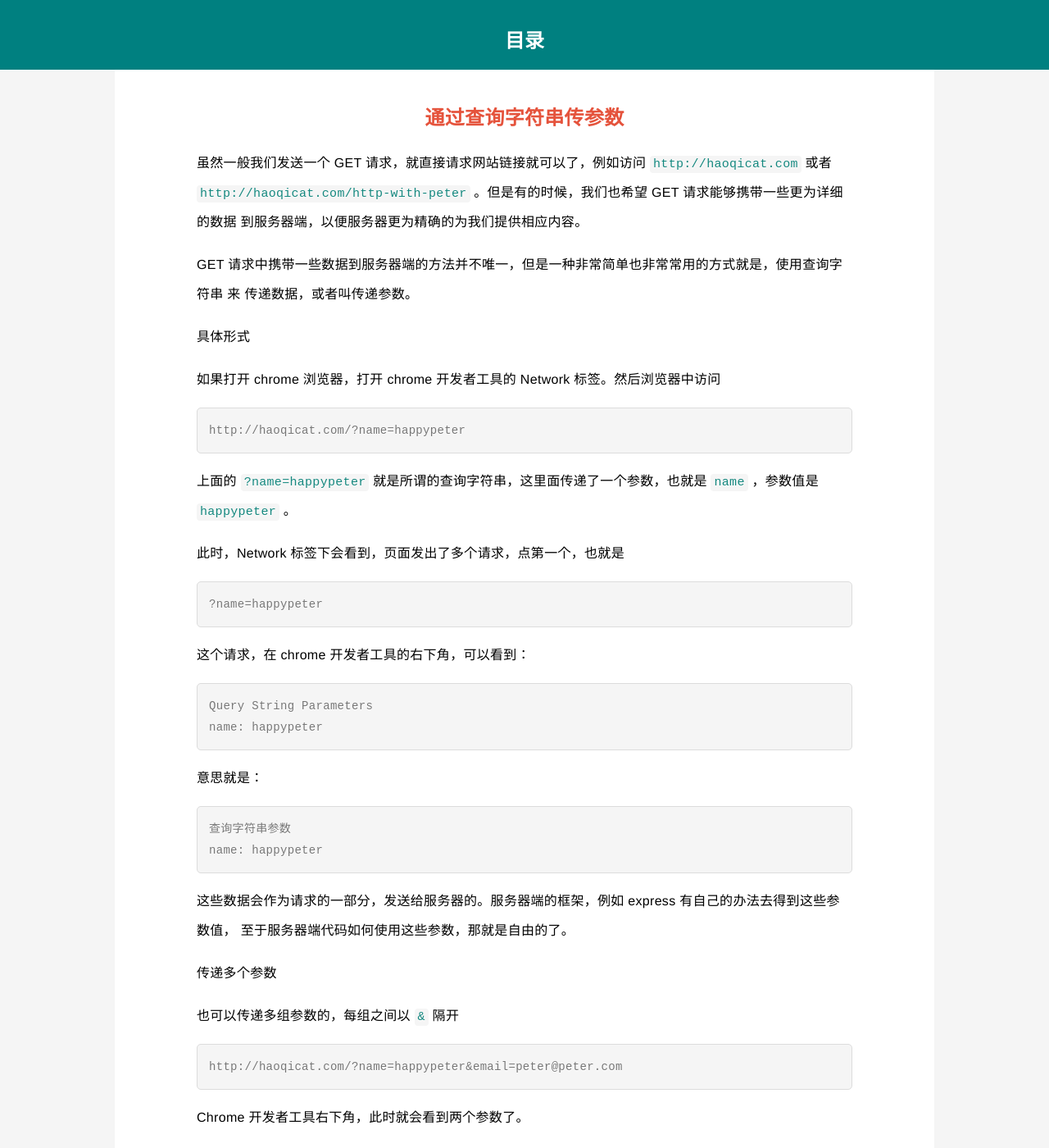
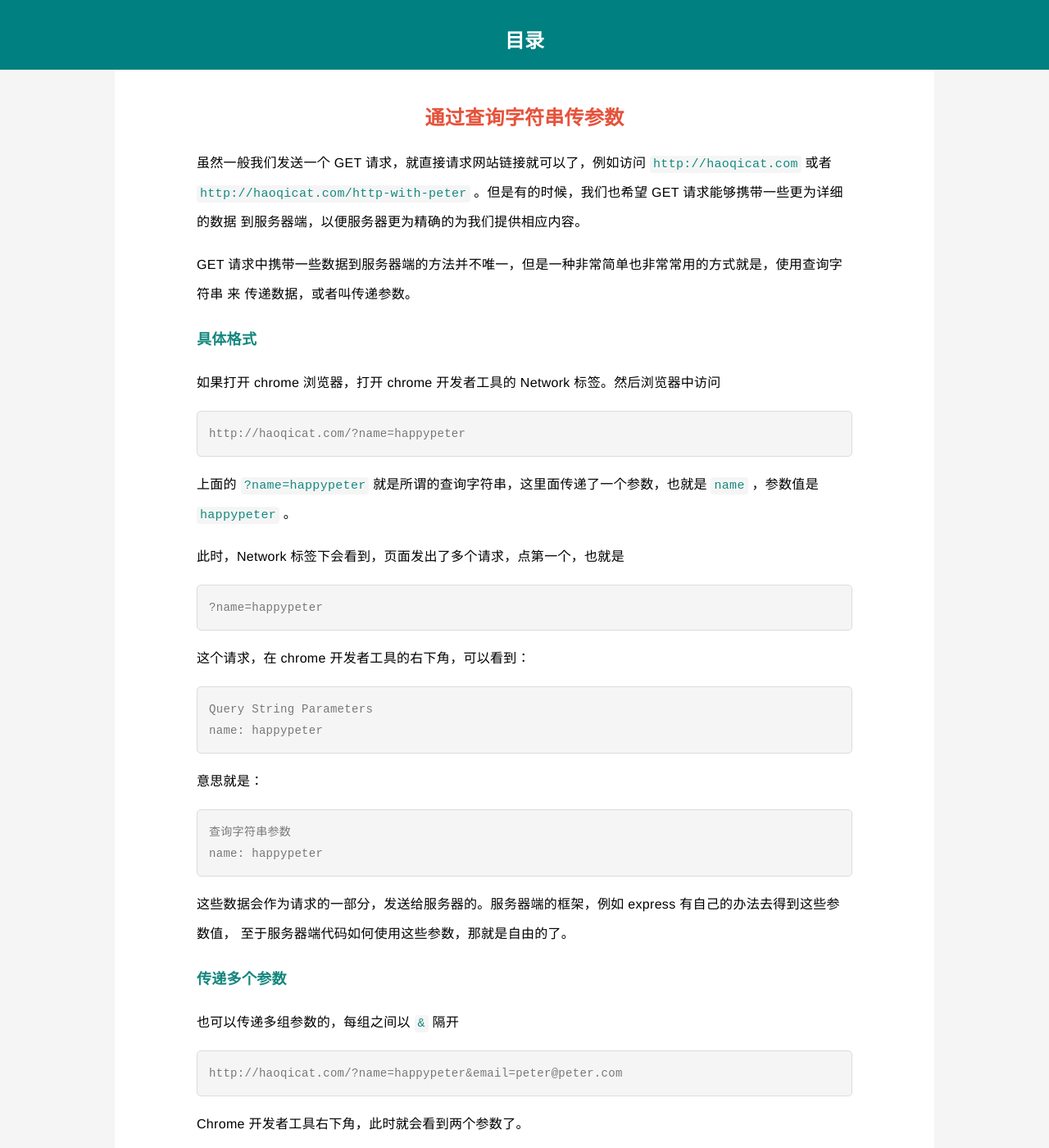
Before and after one commit to fightingljm/fightingljm.github.io, a Jekyll site: the page built from http/5-query-string-params.md, in a window 1280 px wide and 1400 px high. Shown: the whole window at 82% size. Built offline with Jekyll 4.4.1, drawn with Linux system fonts in a browser that asks for light colours.

Commit message:
query-string-params

```diff
--- a/http/5-query-string-params.md
+++ b/http/5-query-string-params.md
@@ -6,7 +6,7 @@ title: 通过查询字符串传参数
 
 GET 请求中携带一些数据到服务器端的方法并不唯一，但是一种非常简单也非常常用的方式就是，使用查询字符串 来 传递数据，或者叫传递参数。
 
-具体形式
+### 具体格式
 
 如果打开 chrome 浏览器，打开 chrome 开发者工具的 Network 标签。然后浏览器中访问
 
@@ -38,7 +38,7 @@ name: happypeter
 
 这些数据会作为请求的一部分，发送给服务器的。服务器端的框架，例如 express 有自己的办法去得到这些参数值， 至于服务器端代码如何使用这些参数，那就是自由的了。
 
-传递多个参数
+### 传递多个参数
 
 也可以传递多组参数的，每组之间以 `&` 隔开
 
```
Also changed, not shown: other parts of http/5-query-string-params.md (+1 -1 lines).
